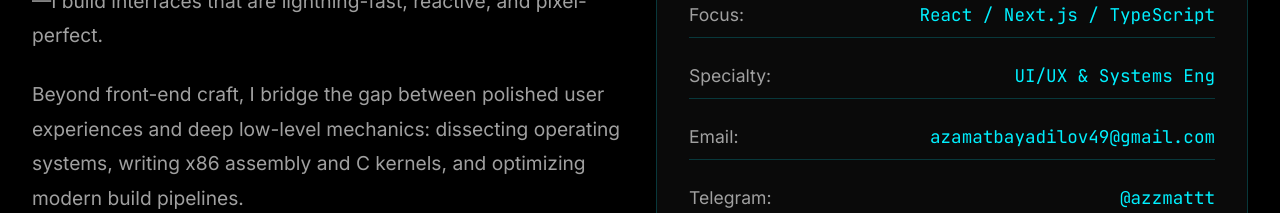
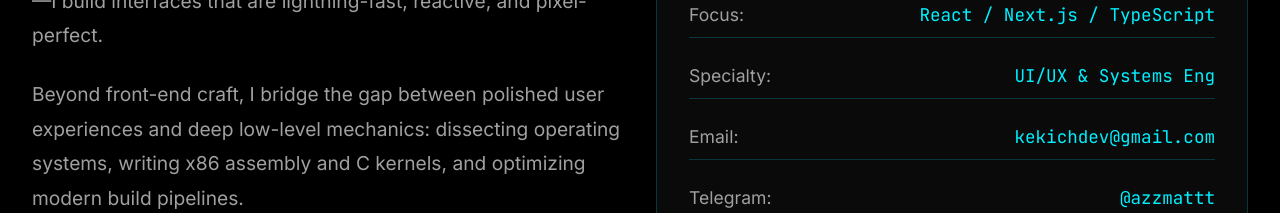
Before and after one commit to Kek950/krya, a React (Vite) app: page / in a window 1280 px wide. Shown: the part 1220-1433 px from the top of the page. Built offline with nearby package versions, Linux system fonts and the light colour scheme.

Commit message:
Update email to kekichdev@gmail.com

```diff
--- a/src/components/About.jsx
+++ b/src/components/About.jsx
@@ -103,7 +103,7 @@ const About = () => {
                                     { label: 'Name', value: 'kekich' },
                                     { label: 'Focus', value: 'React / Next.js / TypeScript' },
                                     { label: 'Specialty', value: 'UI/UX & Systems Eng' },
-                                    { label: 'Email', value: 'azamatbayadilov49@gmail.com' },
+                                    { label: 'Email', value: 'kekichdev@gmail.com' },
                                     { label: 'Telegram', value: '@azzmattt' },
                                     { label: 'Status', value: 'Open to Opportunities' },
                                 ].map((fact, index) => (
--- a/src/components/Contact.jsx
+++ b/src/components/Contact.jsx
@@ -70,7 +70,7 @@ const Contact = () => {
                         </motion.a>
 
                         <motion.a
-                            href="mailto:azamatbayadilov49@gmail.com"
+                            href="mailto:kekichdev@gmail.com"
                             className="btn btn-secondary contact-btn"
                             whileHover={{
                                 scale: 1.05,
```
